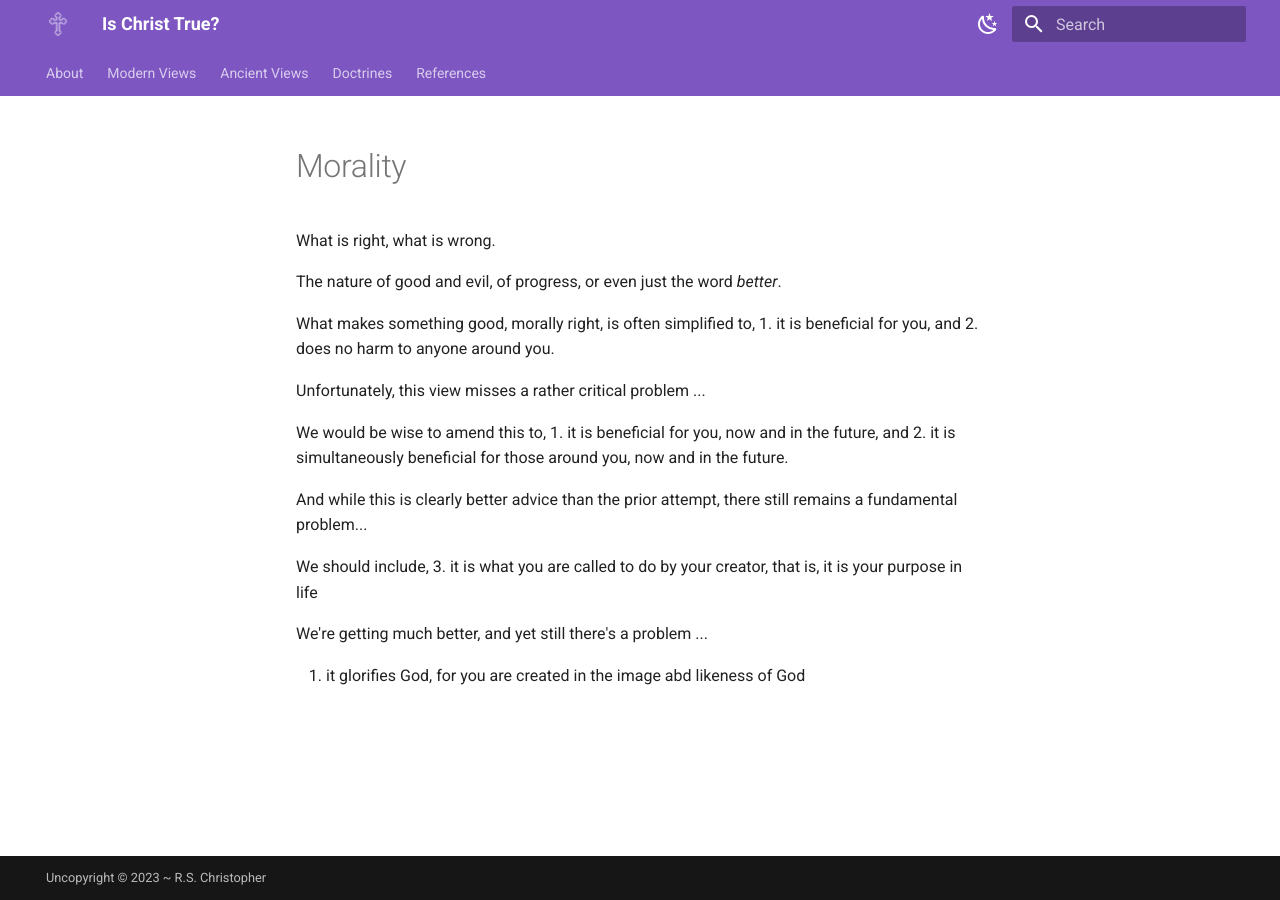
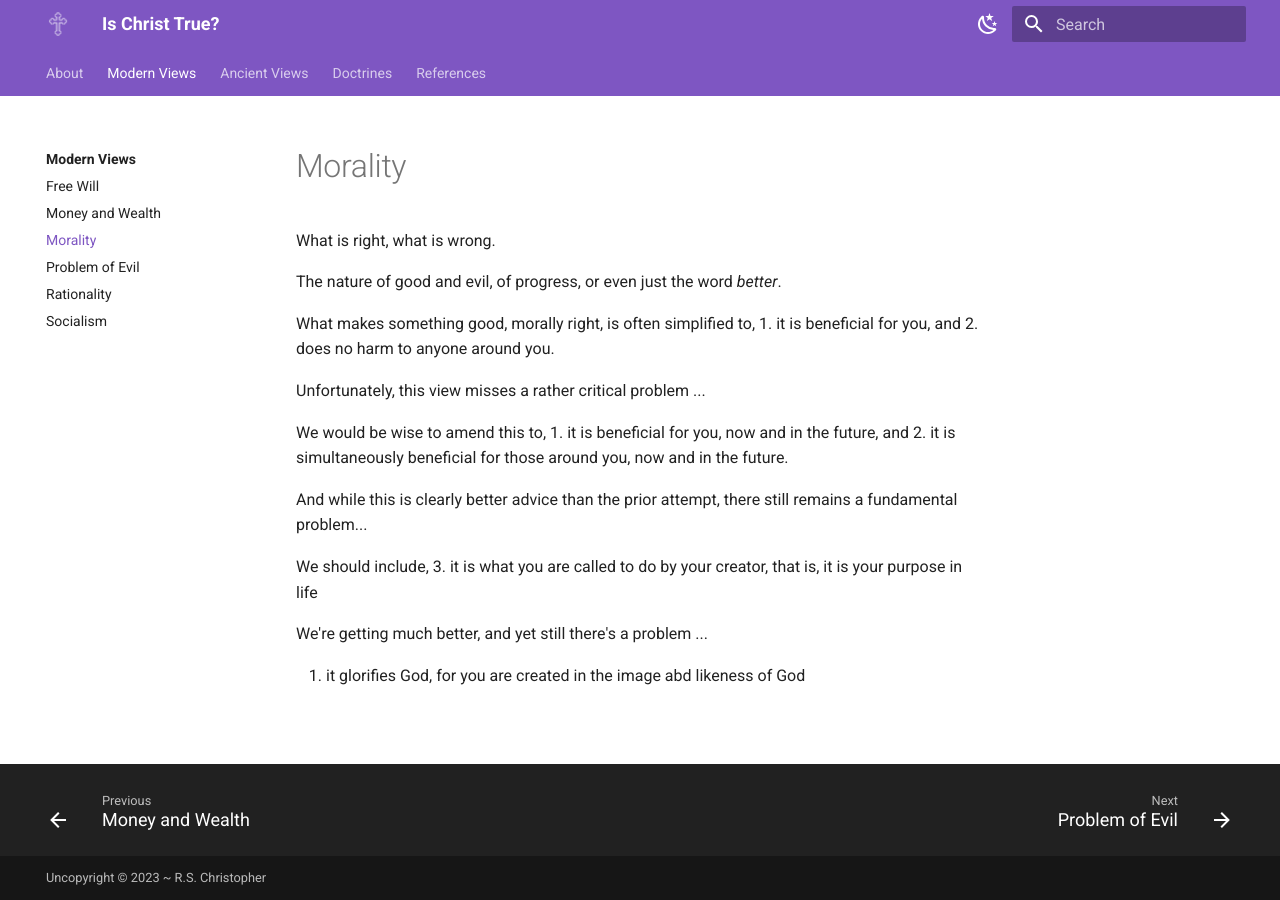
Before and after one commit to rschristopher/ischristtrue.com, an MkDocs documentation site: the page built from src/modern-views/morality.md, in a window 1280 px wide. Built offline with MkDocs 1.6.1 and Material for MkDocs 9.7.7, drawn with Linux system fonts in a browser that asks for light colours.

Commit message:
Update mkdocs.yml

```diff
--- a/mkdocs.yml
+++ b/mkdocs.yml
@@ -45,6 +45,7 @@ nav:
         - modern-views/index.md
         - Free Will: modern-views/free-will.md
         - Money and Wealth: modern-views/money-wealth.md
+        - Morality: modern-views/morality.md
         - Problem of Evil: modern-views/problem-of-evil.md
         - Rationality: modern-views/rationality.md
         - Socialism: modern-views/socialism.md
```
